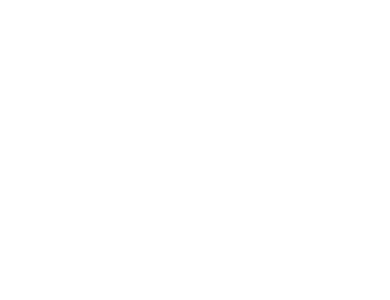
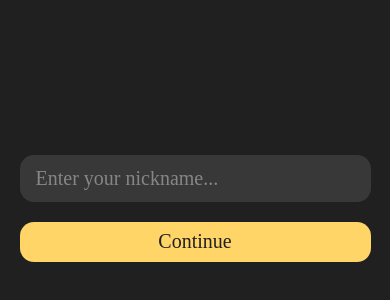
Before and after one commit to dualism98/chatapp, a React Native app: screen / in a window 390 px wide. Shown: the part 214-514 px from the top of the page. Built offline with nearby package versions, Linux system fonts and the light colour scheme.

Commit message:
Added layout of welcome page

```diff
--- a/App.tsx
+++ b/App.tsx
@@ -6,15 +6,10 @@
  */
 
 import React from 'react';
-import {SafeAreaView} from 'react-native';
 import Navigation from './src/navigation/Navigation';
 
 function App(): JSX.Element {
-  return (
-    <SafeAreaView>
-      <Navigation />
-    </SafeAreaView>
-  );
+  return <Navigation />;
 }
 
 export default App;
--- a/src/navigation/Navigation.tsx
+++ b/src/navigation/Navigation.tsx
@@ -5,18 +5,27 @@
 import WelcomeScreen from '../screens/WelcomeScreen';
 import ChatsListScreen from '../screens/ChatsListScreen';
 import ChatScreen from '../screens/ChatScreen';
+import colors from '../theme/colors';
+import {fontFamily} from '../theme/fonts';
 
 const Stack = createNativeStackNavigator();
 
 const Navigation: React.FC = () => {
   return (
     <NavigationContainer>
-      <Stack.Navigator>
+      <Stack.Navigator
+        screenOptions={{
+          headerTintColor: colors.label,
+          headerTitleStyle: {fontFamily: fontFamily.bold},
+          headerStyle: {backgroundColor: colors.background},
+        }}>
         <Stack.Screen
+          options={{headerShown: false}}
           name={NavigationKeys.WelcomeScreen}
           component={WelcomeScreen}
         />
         <Stack.Screen
+          options={{title: 'Chats'}}
           name={NavigationKeys.ChatsListScreen}
           component={ChatsListScreen}
         />
--- a/src/screens/WelcomeScreen.tsx
+++ b/src/screens/WelcomeScreen.tsx
@@ -1,10 +1,99 @@
-import React from 'react';
-import {StyleSheet, View} from 'react-native';
+/* eslint-disable react-hooks/exhaustive-deps */
+import {StackActions, useNavigation} from '@react-navigation/native';
+import React, {useCallback} from 'react';
+import {
+  ActivityIndicator,
+  StyleSheet,
+  Text,
+  TextInput,
+  TouchableOpacity,
+  View,
+} from 'react-native';
+import NavigationKeys from '../navigation/NavigationKeys';
+import colors from '../theme/colors';
+import {fontFamily, fontSize} from '../theme/fonts';
+import {borderRadius, indent} from '../theme/layout';
 
 const WelcomeScreen: React.FC = () => {
-  return <View />;
+  const [nickname, setNickname] = React.useState('');
+  const [loading, setLoading] = React.useState(false);
+
+  const navigation = useNavigation();
+
+  const handleNicknameInput = useCallback((value: string) => {
+    setNickname(value);
+  }, []);
+
+  const handleContinuePress = useCallback(() => {
+    setLoading(true);
+    // something is going here
+    navigation.dispatch(StackActions.replace(NavigationKeys.ChatsListScreen));
+    setLoading(false);
+  }, []);
+
+  return (
+    <View style={styles.container}>
+      <TextInput
+        value={nickname}
+        onChangeText={handleNicknameInput}
+        placeholder={'Enter your nickname...'}
+        placeholderTextColor={colors.greyTertiary}
+        style={styles.input}
+        selectionColor={colors.label}
+        cursorColor={colors.label}
+      />
+      <TouchableOpacity
+        style={[styles.continueButton, loading && styles.disabledButton]}
+        disabled={loading}
+        onPress={handleContinuePress}>
+        {loading ? (
+          <ActivityIndicator size={'small'} color={colors.background} />
+        ) : (
+          <Text style={styles.buttonLabel}>Continue</Text>
+        )}
+      </TouchableOpacity>
+    </View>
+  );
 };
 
-const styles = StyleSheet.create({});
+const styles = StyleSheet.create({
+  container: {
+    flex: 1,
+    backgroundColor: colors.background,
+    justifyContent: 'center',
+    alignItems: 'center',
+  },
+
+  input: {
+    width: '90%',
+    backgroundColor: colors.greyCell,
+    fontSize: fontSize.l,
+    fontFamily: fontFamily.semibold,
+    paddingVertical: indent.s,
+    paddingHorizontal: indent.m,
+    borderRadius: borderRadius.xxl,
+    color: colors.label,
+  },
+
+  continueButton: {
+    width: '90%',
+    height: 40,
+    backgroundColor: colors.primary,
+    marginTop: indent.l,
+    alignItems: 'center',
+    justifyContent: 'center',
+    borderRadius: borderRadius.xxl,
+  },
+
+  disabledButton: {
+    opacity: 0.5,
+  },
+
+  buttonLabel: {
+    color: colors.background,
+    fontFamily: fontFamily.semibold,
+    fontSize: fontSize.l,
+  },
+});
 
 export default WelcomeScreen;
--- /dev/null
+++ b/src/theme/fonts.ts
@@ -0,0 +1,16 @@
+const fontSize = {
+  xxs: 11,
+  xs: 12,
+  s: 14,
+  m: 16,
+  l: 20,
+  xl: 28,
+};
+
+const fontFamily = {
+  regular: 'SFProRounded-Regular',
+  semibold: 'SFProRounded-Semibold',
+  bold: 'SFProRounded-Heavy',
+}
+
+export {fontSize, fontFamily};
--- /dev/null
+++ b/src/theme/layout.ts
@@ -0,0 +1,17 @@
+const borderRadius = {
+  xxl: 14,
+  xl: 10,
+  l: 6,
+  m: 4,
+};
+
+const indent = {
+  xxxs: 2,
+  xxs: 4,
+  xs: 8,
+  s: 12,
+  m: 16,
+  l: 20,
+};
+
+export {borderRadius, indent};
```
Also changed, not shown: 2 other files (tests, documents, lock files or other folders).
